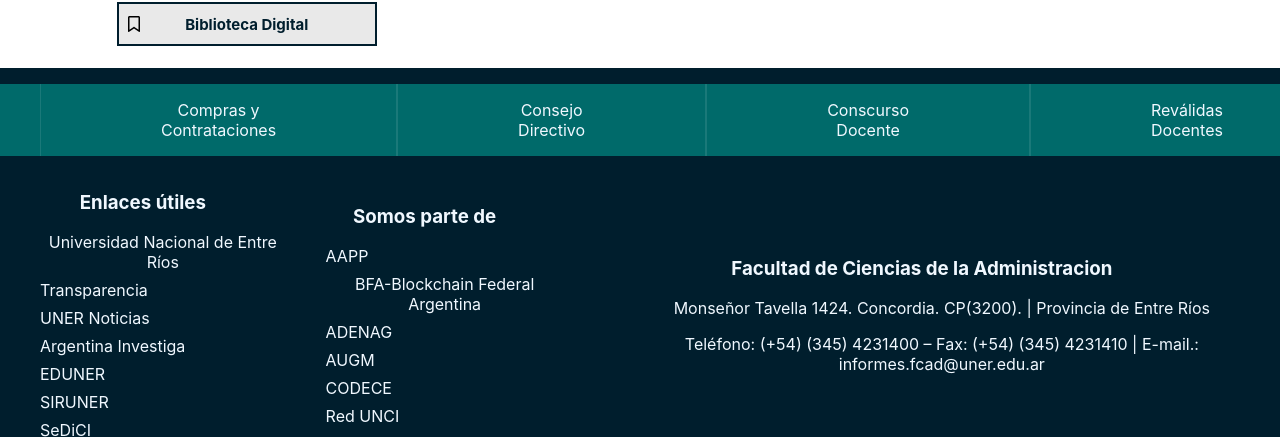
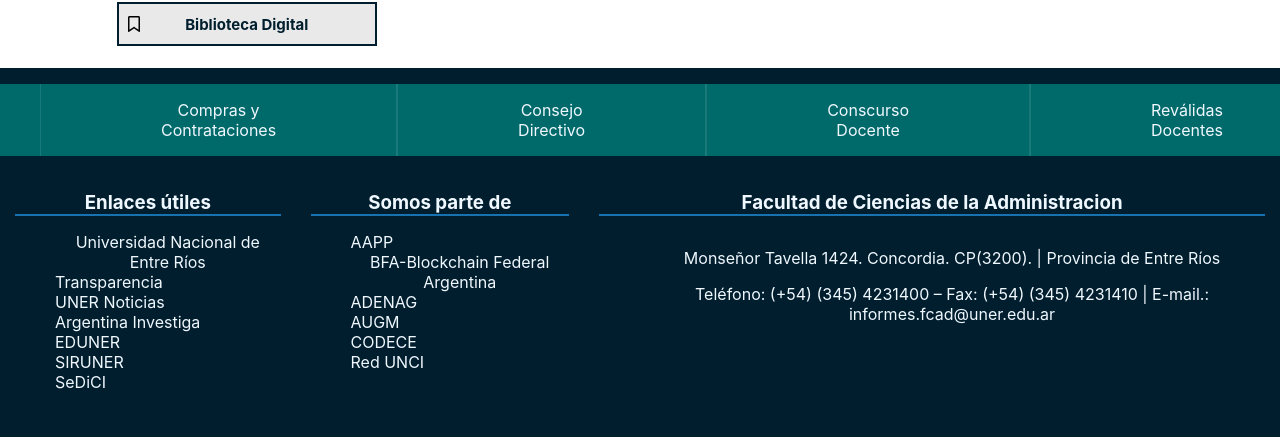
Before and after one commit to camiloculpian/TP-Final_PROG3, a React (Create React App) app in the folder tp-final/: page / in a window 1280 px wide. Shown: the part 515-952 px from the top of the page. After the commit the page ends 923 px from the top, so only its background shows below. Built offline with nearby package versions, Linux system fonts and the light colour scheme; no server answers.

Commit message:
modified:   tp-final/src/layouts/Footer.css 	modified:   tp-final/src/layouts/Footer.jsx

```diff
--- a/tp-final/src/layouts/Footer.css
+++ b/tp-final/src/layouts/Footer.css
@@ -2,9 +2,8 @@
     /* display: flex; */
     /* position:fixed; */
     bottom            : 0;
-    flex              : 1 1 0;
     /* justify-content:space-between; */
-    flex-grow         : 1;
+    flex-grow         : 1 1 0;
     height            : 200px;
     width             : 100%;
     background-color  : #001E2D;
@@ -12,19 +11,36 @@
 
 .footerContent {
     display        : flex;
-    align-items    : center;
+    align-items    : top;
     justify-content: space-between;
+    flex-grow: 1 1 1;
     /* margin-left    : 50px;
     margin-right   : 50px; */
     width          : 100%;
     color          : aliceblue;
+
+}
+
+.footerContent h3{
+    border-bottom: #1772af solid 2px;
+    margin-bottom: 0px;
+}
+
+.footerContentItem{
+    display: flex;
+    flex-direction: column;
+    margin-left: 15px;
+    margin-right: 15px;
+    /* border-left: #161f6d solid 2px;
+    border-right: #161f6d solid 2px; */
+    /* padding: 15px; */
 }
 
 .footerContent ul li {
     list-style     : none;
     display        : grid;
     justify-content: flex-start;
-    margin         : .5em 0px;
+    /* margin         : .5em 0px; */
     cursor         : pointer;
 }
 
--- a/tp-final/src/layouts/Footer.jsx
+++ b/tp-final/src/layouts/Footer.jsx
@@ -14,7 +14,7 @@
         </ul>
       </div>
       <nav className='footerContent'>
-        <div>
+        <div className='footerContentItem'>
           <h3>Enlaces útiles</h3>
           <ul>
             <li>Universidad Nacional de Entre Ríos</li>
@@ -26,7 +26,7 @@
             <li>SeDiCI</li>
           </ul>
         </div>
-        <div>
+        <div className='footerContentItem'>
           <h3>Somos parte de</h3>
           <ul>
             <li>AAPP</li>
@@ -37,7 +37,7 @@
             <li>Red UNCI</li>
           </ul>
         </div>
-        <div>
+        <div className='footerContentItem'>
           <h3>Facultad de Ciencias de la Administracion</h3>
           <ul>
             <p>Monseñor Tavella 1424. Concordia. CP(3200). | Provincia de Entre Ríos</p>
```
Lines whose indentation alone changed are shown as unchanged.
